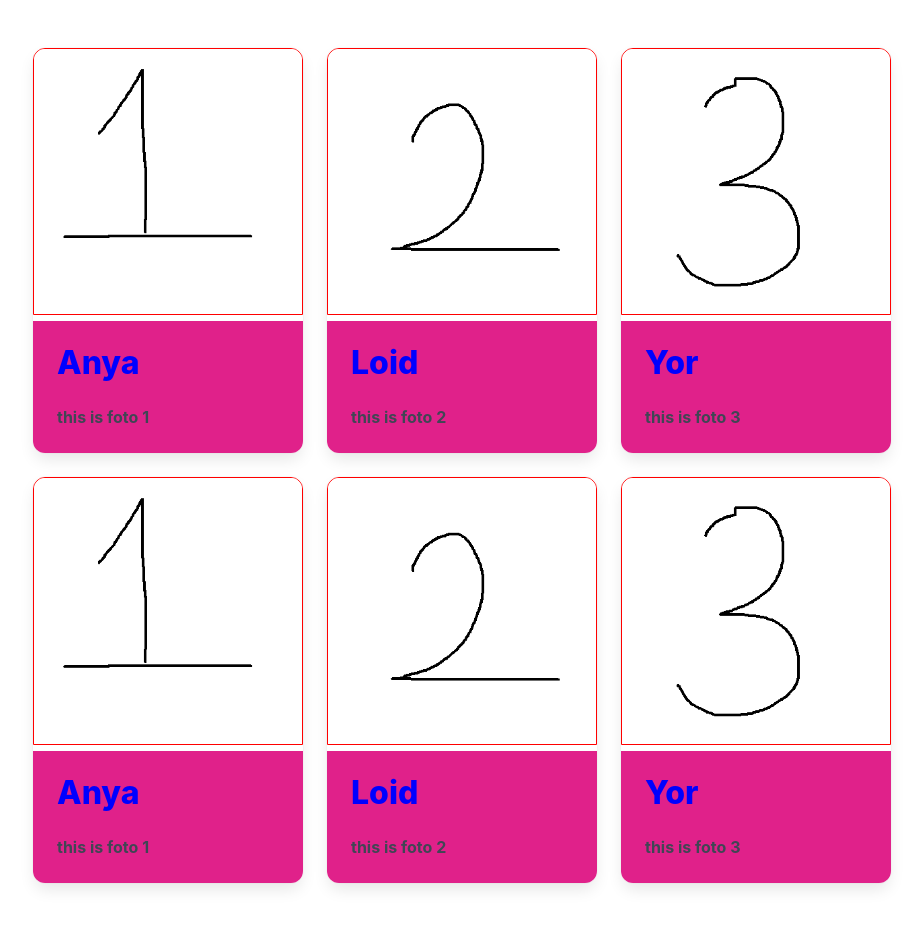
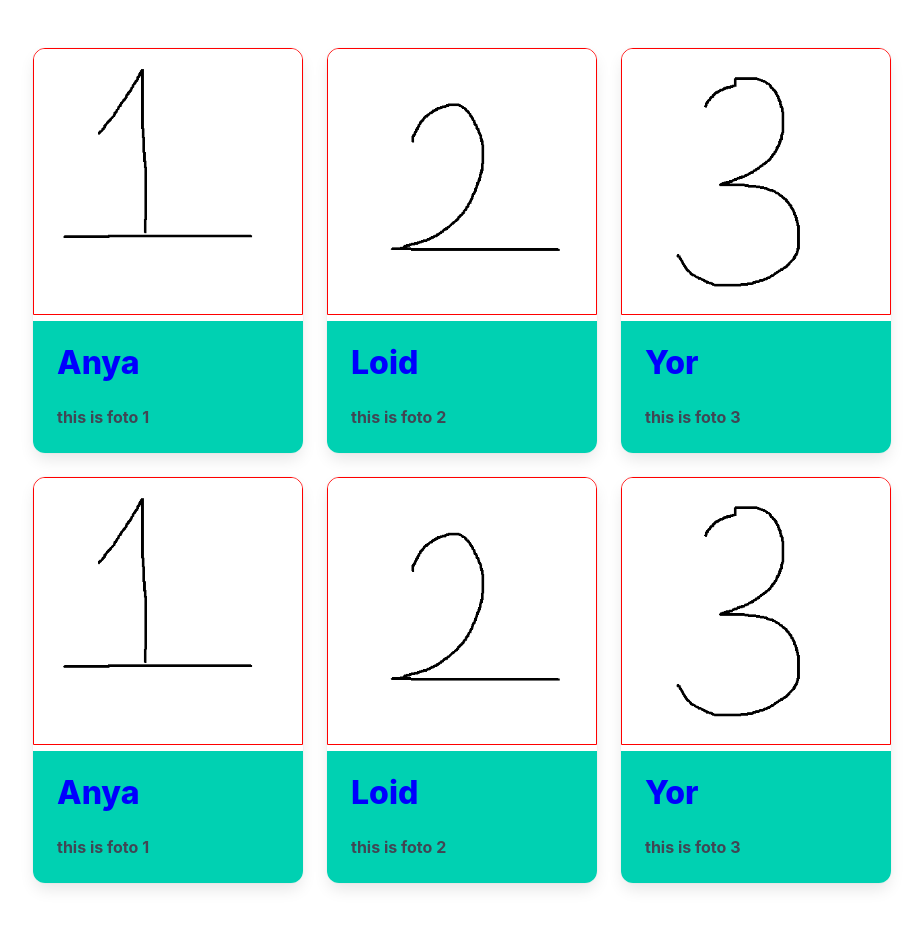
Before and after one commit to tim811223/ReactJS, a React (Vite) app in the folder ch7/1-components/: page / in a window 1280 px wide. Shown: the top 928 px of the page, without its empty margins (31-954 px from the left). Built offline with nearby package versions, Linux system fonts and the light colour scheme.

Commit message:
ch6-71  scss檔加入bulma css並使用參數

```diff
--- a/ch7/1-components/src/Card.scss
+++ b/ch7/1-components/src/Card.scss
@@ -1,18 +1,5 @@
-/*
-.card .card-image img {
-  border: 1px solid red;
-}
+@import '../node_modules/bulma/sass/utilities/derived-variables.scss';
 
-.card .card-content h3 {
-  color: blue;
-}
-
-.card .card-content p {
-  font-weight: bold;
-}
-*/
-
-/* 新寫法 */
 /* sass 特有寫法"參數"使用$符號表是 */
 $barbie-pink:#E0218A;
 
@@ -24,7 +11,8 @@ $barbie-pink:#E0218A;
   }
 
   .card-content {
-    background-color: $barbie-pink;
+    // background-color: $barbie-pink;  //自定義的css參數
+    background-color: $primary;         //bulma的css參數
     h3 {
       color: blue;
     }
```
